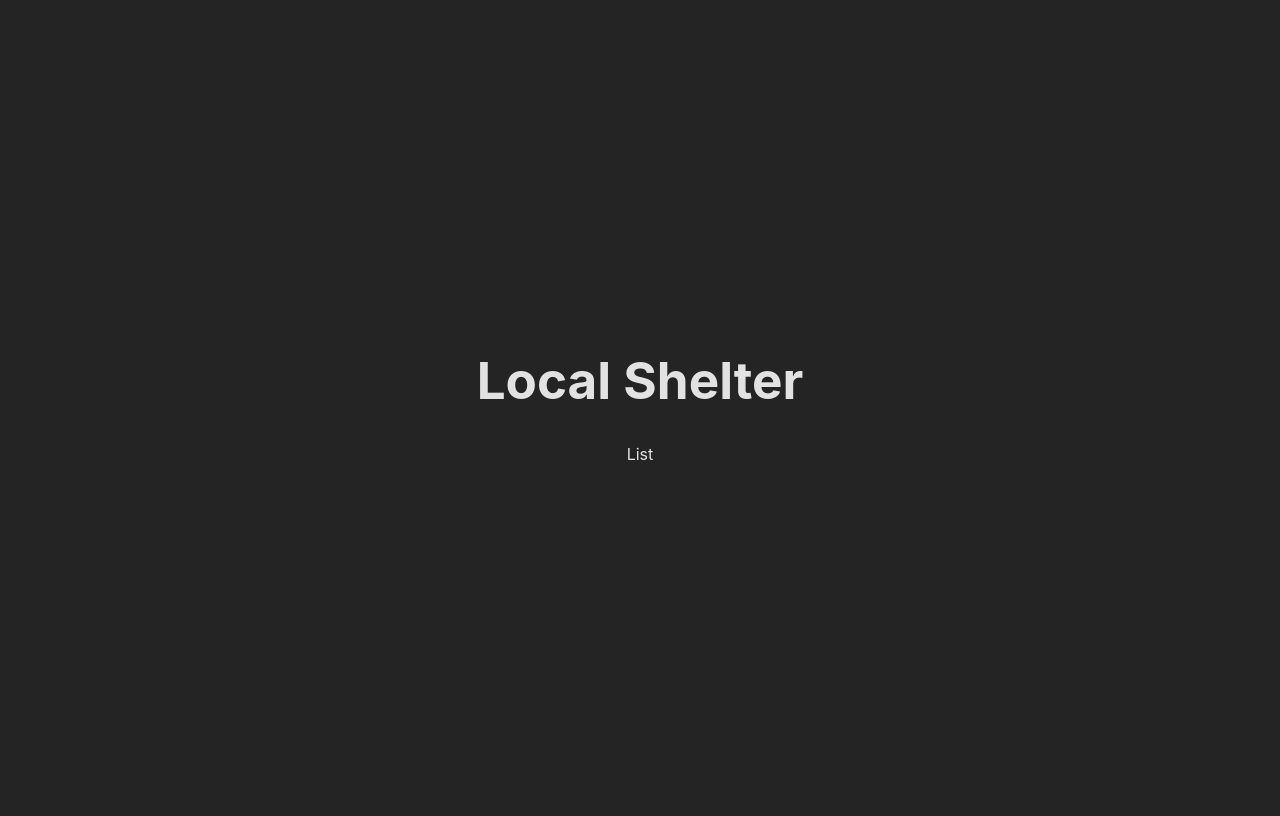
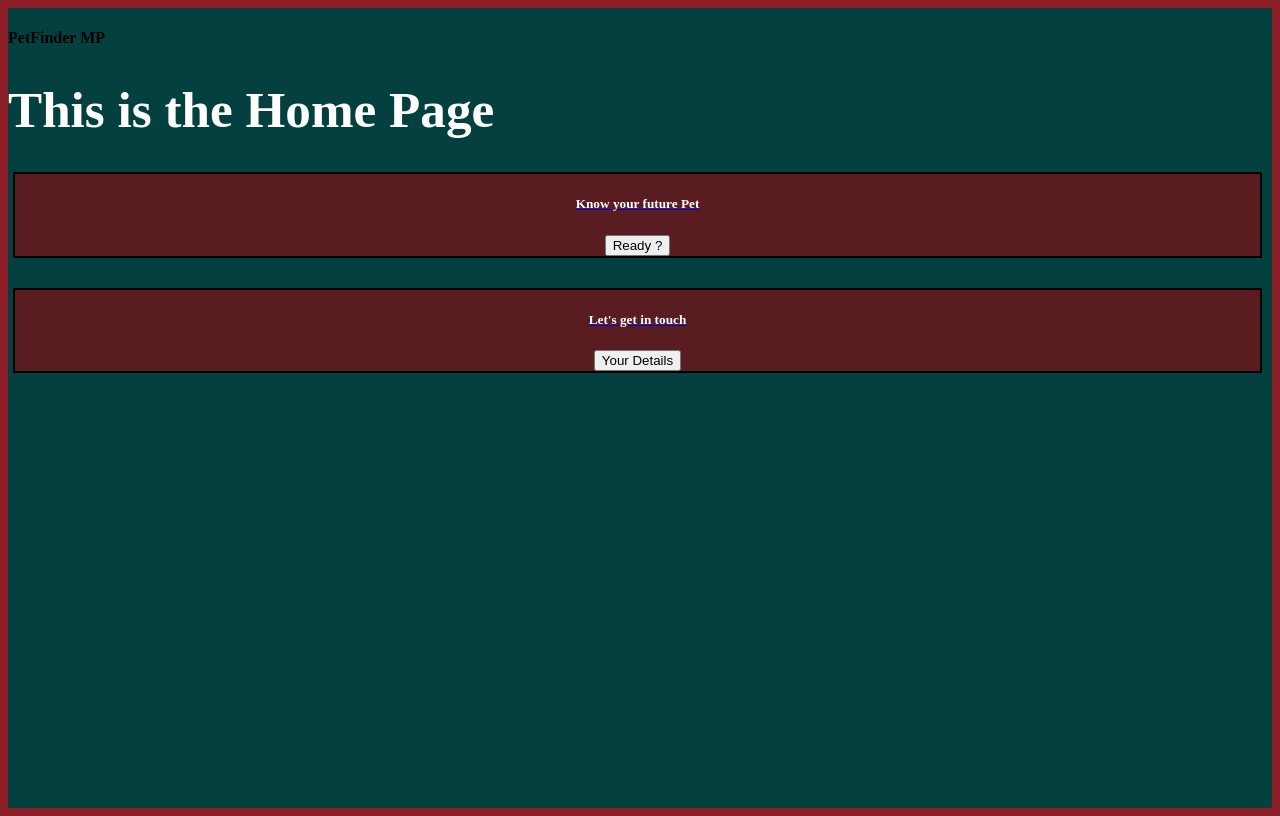
Before and after one commit to MariiaTararaeva/local-shelter-frontend, a React (Vite) app: page / in a window 1280 px wide. Built offline with nearby package versions, Linux system fonts and the light colour scheme.

Commit message:
Some Functionality

```diff
--- a/index.html
+++ b/index.html
@@ -4,7 +4,7 @@
     <meta charset="UTF-8" />
 
     <meta name="viewport" content="width=device-width, initial-scale=1.0" />
-    <title>Vite + React</title>
+    <title>Maria & Patricio PetFinder Site</title>
   </head>
   <body>
     <div id="root"></div>
--- a/package.json
+++ b/package.json
@@ -11,7 +11,8 @@
   },
   "dependencies": {
     "react": "^18.3.1",
-    "react-dom": "^18.3.1"
+    "react-dom": "^18.3.1",
+    "react-router-dom": "^7.1.1"
   },
   "devDependencies": {
     "@eslint/js": "^9.17.0",
--- a/src/App.css
+++ b/src/App.css
@@ -1,6 +1,5 @@
 #root {
-  max-width: 1280px;
-  margin: 0 auto;
-  padding: 2rem;
-  text-align: center;
+  background-color: #044040;
+  height: 100vh;
+width: 100vw;
 }
--- a/src/App.jsx
+++ b/src/App.jsx
@@ -1,13 +1,23 @@
 import "./App.css";
+import {BrowserRouter as Router, Routes, Route} from 'react-router-dom';
+import NavBar from "./components/NavBar";
+import HomePage from "./pages/HomePage";
+import AllPetsPage from "./pages/AllPetsPage";
+import ContactPage from "./pages/ContactPage";
+
 
 function App() {
   return (
-    <>
-      <h1>Local Shelter</h1>
-      <div className="text">
-        <p>List</p>
-      </div>
-    </>
+    <Router>
+      <div className="App">
+      <NavBar />
+      <Routes>
+      <Route path='/' element={<HomePage />} />
+      <Route path='/listOfPets' element= {<AllPetsPage/>} />
+      <Route path='/contact' element={<ContactPage />} />
+      </Routes>
+    </div>
+    </Router>
   );
 }
 
--- /dev/null
+++ b/src/components/NavBar.jsx
@@ -0,0 +1,9 @@
+function NavBar() {
+    return (
+
+          <h4>PetFinder MP</h4>
+
+    );
+  }
+
+  export default NavBar;
--- a/src/index.css
+++ b/src/index.css
@@ -1,24 +1,9 @@
 :root {
-  font-family: Inter, system-ui, Avenir, Helvetica, Arial, sans-serif;
-  line-height: 1.5;
-  font-weight: 400;
-
-  color-scheme: light dark;
-  color: rgba(255, 255, 255, 0.87);
-  background-color: #242424;
-
-  font-synthesis: none;
-  text-rendering: optimizeLegibility;
-  -webkit-font-smoothing: antialiased;
-  -moz-osx-font-smoothing: grayscale;
+ background-color: #8C1F28;
 }
 
 body {
-  margin: 0;
   display: flex;
-  place-items: center;
-  min-width: 320px;
-  min-height: 100vh;
 }
 
 h1 {
--- /dev/null
+++ b/src/pages/AllPetsPage.jsx
@@ -0,0 +1,9 @@
+
+function AllPetsPage () {
+return(
+    <div>
+<h3>List of all pets from our site!</h3>
+</div>
+)
+}
+export default AllPetsPage;
--- /dev/null
+++ b/src/pages/ContactPage.jsx
@@ -0,0 +1,9 @@
+
+function ContactPage() {
+    return(
+        <div>
+        <h1>This is the Contact Page</h1>
+        </div>
+    )
+}
+export default ContactPage;
--- /dev/null
+++ b/src/pages/HomePage.jsx
@@ -0,0 +1,22 @@
+import { Link } from "react-router-dom";
+
+function HomePage() {
+    return(
+        <div>
+        <h1 style={{color: "white" }}>This is the Home Page</h1>
+        <Link to="/listOfPets">
+        <div className="card" style={{ border: '2px solid black', textAlign: 'center', backgroundColor: "#591C21", color: "white", margin: "5px 10px 30px 5px" }}>
+        <h5>Know your future Pet</h5>
+        <button type="button">Ready ?</button>
+        </div>
+        </Link>
+        <Link to="/contact">
+        <div className="card" style={{ border: '2px solid black', textAlign: 'center', backgroundColor: "#591C21", color: "white", margin: "5px 10px 30px 5px" }}>
+        <h5>Let's get in touch</h5>
+        <button type="button">Your Details</button>
+        </div>
+        </Link>
+        </div>
+    )
+}
+export default HomePage;
```
Also changed, not shown: src/components/Footer.jsx (added), 1 other file (tests, documents, lock files or other folders).
